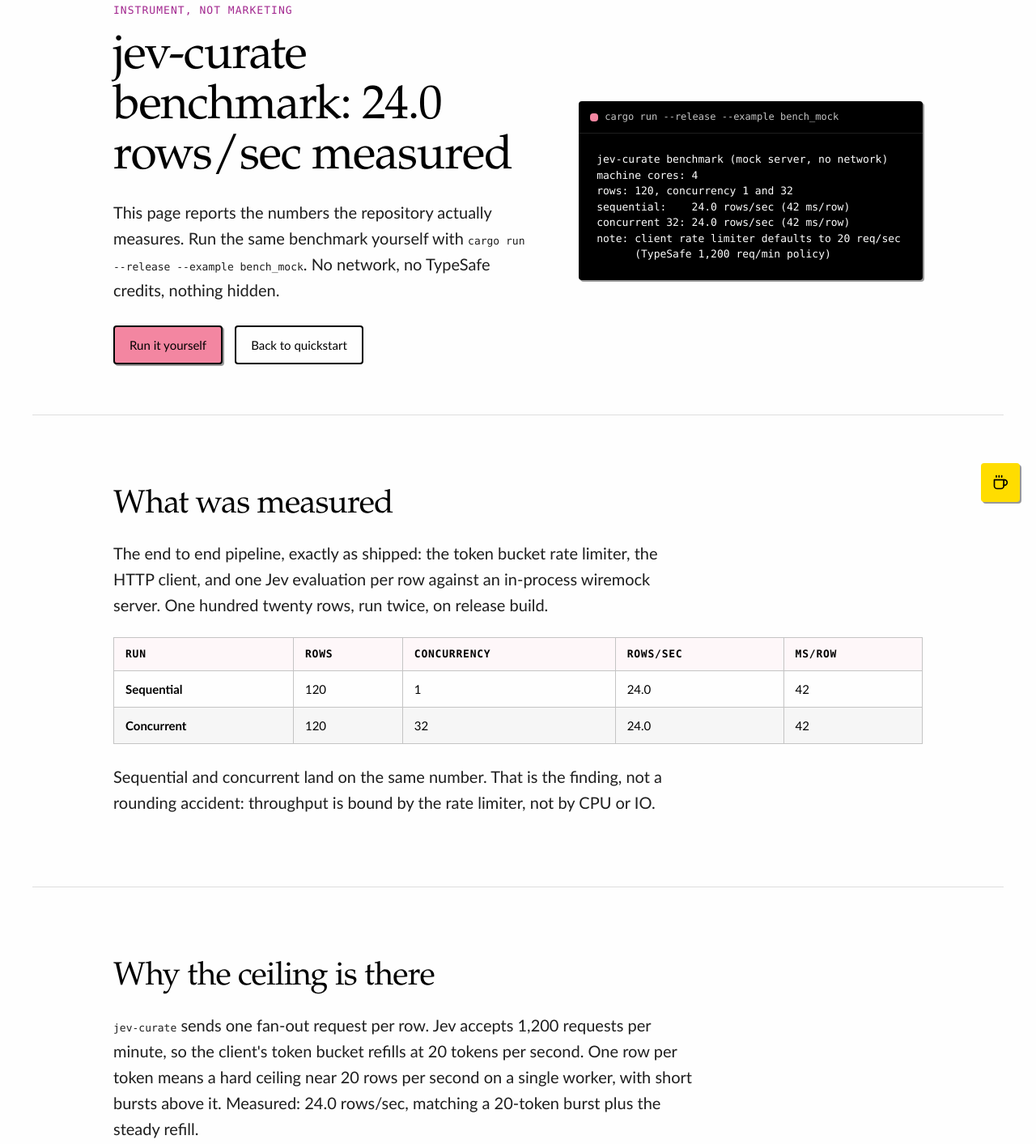
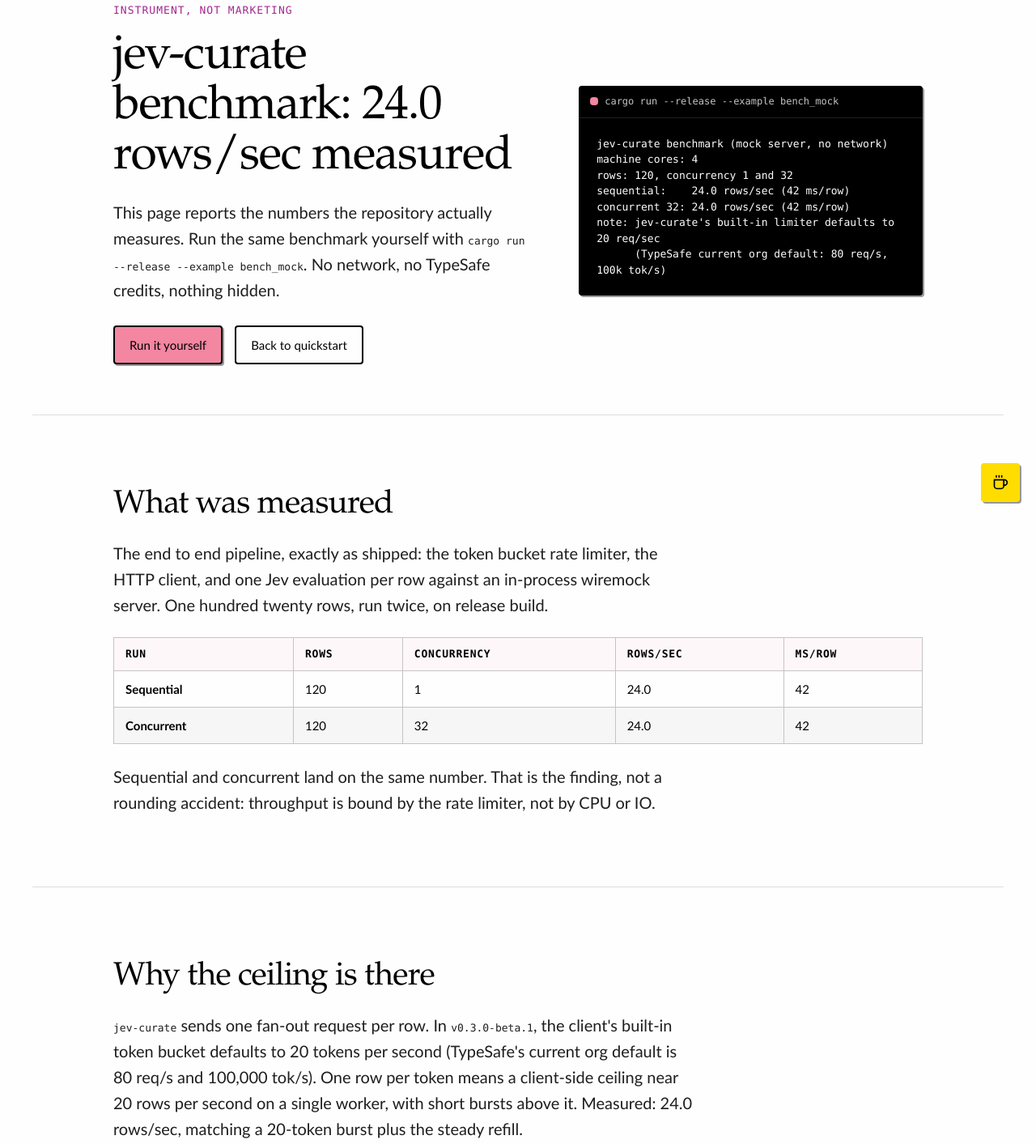
Before and after one commit to AkashPriyadarshii/jev-curate, a plain HTML site: page site/benchmarks.html in a window 1280 px wide. Shown: the part 160-1573 px from the top of the page at 81% size. Drawn offline with Linux system fonts and the light colour scheme; files whose address does not match are found by name.

Commit message:
docs(site,readme): clarify 20 req/s built-in limiter vs TypeSafe 80 req/s org default

```diff
--- a/site/benchmarks.html
+++ b/site/benchmarks.html
@@ -102,8 +102,8 @@ machine cores: 4
 rows: 120, concurrency 1 and 32
 sequential:    24.0 rows/sec (42 ms/row)
 concurrent 32: 24.0 rows/sec (42 ms/row)
-note: client rate limiter defaults to 20 req/sec
-      (TypeSafe 1,200 req/min policy)</pre>
+note: jev-curate's built-in limiter defaults to 20 req/sec
+      (TypeSafe current org default: 80 req/s, 100k tok/s)</pre>
       </div>
     </section>
 
@@ -124,7 +124,7 @@ note: client rate limiter defaults to 20 req/sec
 
     <section class="presets">
       <h2>Why the ceiling is there</h2>
-      <p class="section-lead"><code>jev-curate</code> sends one fan-out request per row. Jev accepts 1,200 requests per minute, so the client's token bucket refills at 20 tokens per second. One row per token means a hard ceiling near 20 rows per second on a single worker, with short bursts above it. Measured: 24.0 rows/sec, matching a 20-token burst plus the steady refill.</p>
+      <p class="section-lead"><code>jev-curate</code> sends one fan-out request per row. In <code>v0.3.0-beta.1</code>, the client's built-in token bucket defaults to 20 tokens per second (TypeSafe's current org default is 80 req/s and 100,000 tok/s). One row per token means a client-side ceiling near 20 rows per second on a single worker, with short bursts above it. Measured: 24.0 rows/sec, matching a 20-token burst plus the steady refill.</p>
       <p class="section-lead">Raising that ceiling is a batching problem, not a compute problem. Rows are independent, so the pipeline scales horizontally: at 24 rows/sec per node, the 1,500 rows/sec figure in the project target is reachable with roughly 63 worker nodes. The target did not misreport a single-node speed; this page exists so nobody has to guess which one is true.</p>
     </section>
 
```
Also changed, not shown: site/glossary.html (+1 -1 lines), site/what-is-jev.html (+1 -1 lines), 1 other file.
